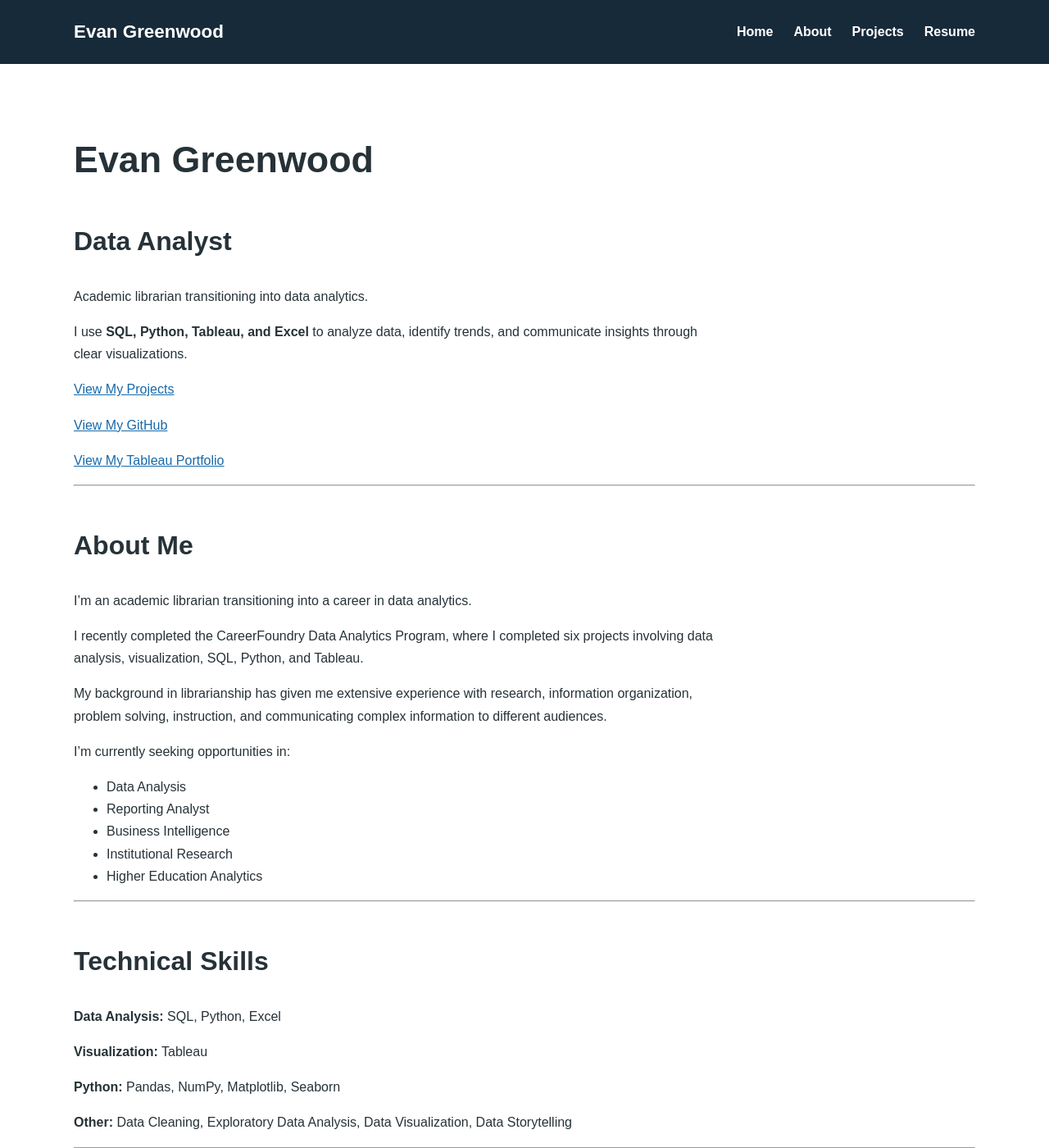
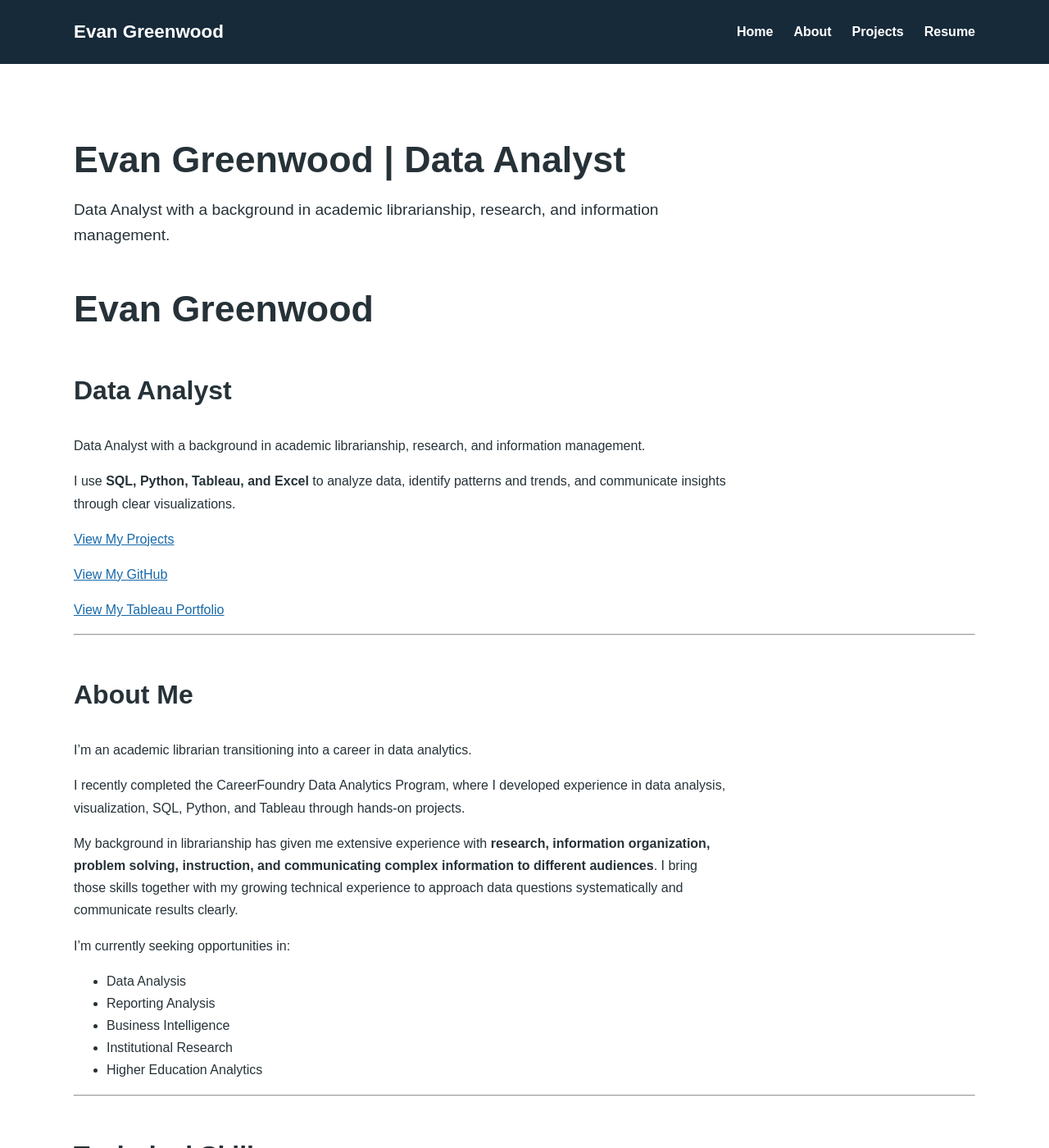
Before and after one commit to Ninja-Librarian/Ninja-Librarian.github.io, a Jekyll site: the page built from index.md, in a window 1280 px wide and 1400 px high. Shown: the whole window at 82% size. Built offline with Jekyll 4.4.1, drawn with Linux system fonts in a browser that asks for light colours; some of the changed text lies outside the part shown.

Commit message:
Update index.md

```diff
--- a/index.md
+++ b/index.md
@@ -1,36 +1,37 @@
 ---
 layout: default
-title: Home
+title: Evan Greenwood | Data Analyst
+description: Data Analyst with a background in academic librarianship, research, and information management.
 ---
 
 # Evan Greenwood
 
 ## Data Analyst
 
-Academic librarian transitioning into data analytics.
+Data Analyst with a background in academic librarianship, research, and information management.
 
-I use **SQL, Python, Tableau, and Excel** to analyze data, identify trends, and communicate insights through clear visualizations.
+I use **SQL, Python, Tableau, and Excel** to analyze data, identify patterns and trends, and communicate insights through clear visualizations.
 
-[View My Projects](projects.md)
+[View My Projects](/projects)
 
 [View My GitHub](https://github.com/Ninja-Librarian)
 
-[View My Tableau Portfolio](https://public.tableau.com/app/profile/evan.greenwood/vizzes)
+[View My Tableau Portfolio](https://public.tableau.com/app/profile/evan.greenwood/favorites)
 
 ---
 
 ## About Me
 
-I'm an academic librarian transitioning into a career in data analytics.
+I’m an academic librarian transitioning into a career in data analytics.
 
-I recently completed the CareerFoundry Data Analytics Program, where I completed six projects involving data analysis, visualization, SQL, Python, and Tableau.
+I recently completed the CareerFoundry Data Analytics Program, where I developed experience in data analysis, visualization, SQL, Python, and Tableau through hands-on projects.
 
-My background in librarianship has given me extensive experience with research, information organization, problem solving, instruction, and communicating complex information to different audiences.
+My background in librarianship has given me extensive experience with **research, information organization, problem solving, instruction, and communicating complex information to different audiences**. I bring those skills together with my growing technical experience to approach data questions systematically and communicate results clearly.
 
-I'm currently seeking opportunities in:
+I’m currently seeking opportunities in:
 
 - Data Analysis
-- Reporting Analyst
+- Reporting Analysis
 - Business Intelligence
 - Institutional Research
 - Higher Education Analytics
@@ -41,23 +42,24 @@ I'm currently seeking opportunities in:
 
 **Data Analysis:** SQL, Python, Excel
 
-**Visualization:** Tableau
+**Data Visualization:** Tableau
 
 **Python:** Pandas, NumPy, Matplotlib, Seaborn
 
-**Other:** Data Cleaning, Exploratory Data Analysis, Data Visualization, Data Storytelling
+**Other:** Data Cleaning, Exploratory Data Analysis, Data Visualization, Data Storytelling, Statistical Analysis, Forecasting, Machine Learning
 
 ---
 
-## Featured Projects
+## Portfolio Highlights
 
-My portfolio includes projects demonstrating:
+My portfolio demonstrates experience using data to investigate questions, identify patterns, and communicate insights.
 
-- SQL data analysis
-- Python data analysis
-- Tableau dashboards
-- Exploratory data analysis
-- Data visualization
-- Business recommendations
+- SQL analysis and relational data
+- Python-based exploratory and statistical analysis
+- Tableau dashboards and data storytelling
+- Excel analysis and visualization
+- Forecasting and time-series analysis
+- Machine-learning techniques
+- Business recommendations based on data
 
-[Explore My Projects →](projects.md)
+[Explore My Projects →](/projects)
```
